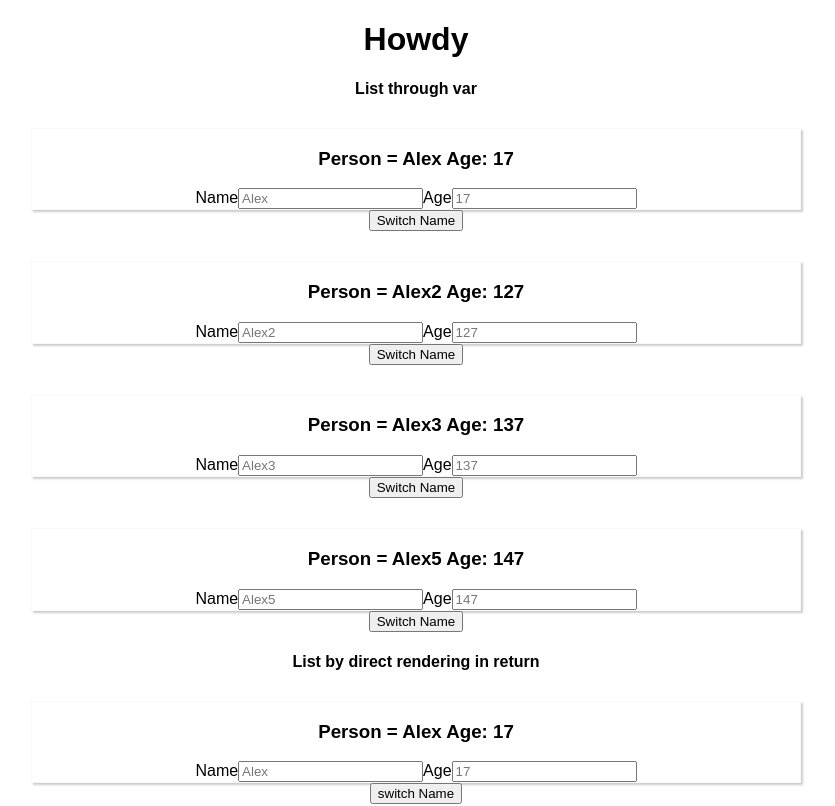
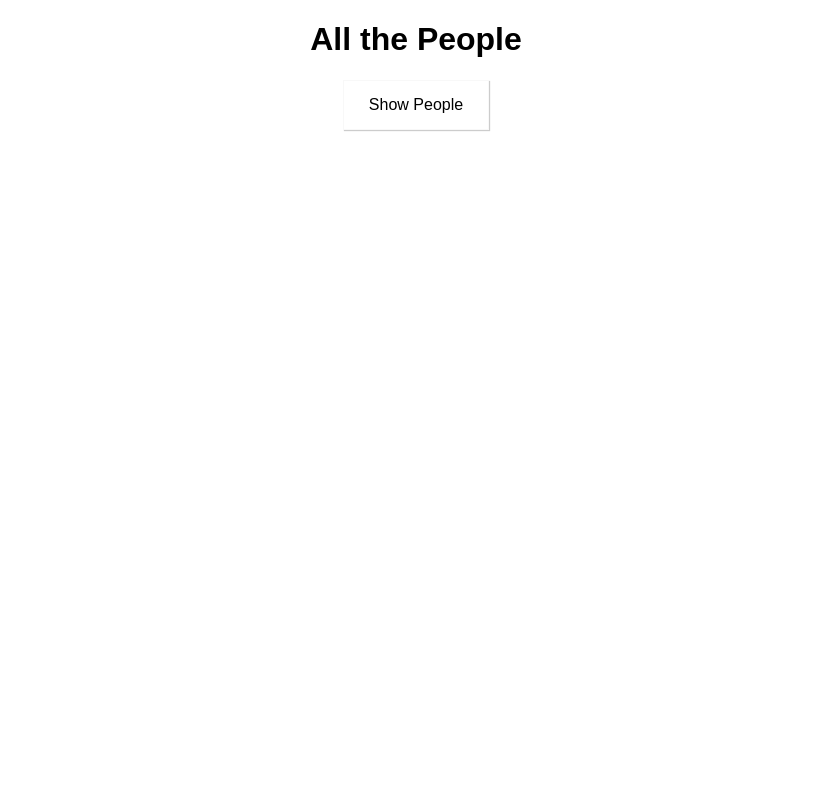
Before and after one commit to alexr101/react-course, a React (Create React App) app: page / in a window 1280 px wide. Shown: the top 806 px of the page, without its empty margins (224-1059 px from the left). Built offline with nearby package versions, Linux system fonts and the light colour scheme.

Commit message:
add togglePeople, add Button components, style everything a bit

```diff
--- a/src/App.js
+++ b/src/App.js
@@ -2,6 +2,7 @@ import React, { Component } from 'react';
 import logo from './logo.svg';
 import './App.css';
 import Person from './Components/Person/Person';
+import Button from './Components/Button/Button';
 
 class App extends Component {
   state = {
@@ -10,13 +11,18 @@ class App extends Component {
       {name: "Alex2", age: '127'},
       {name: "Alex3", age: '137'},
       {name: "Alex5", age: '147'},
+      {name: "Alex", age: '17'},
+      {name: "Alex2", age: '127'},
+      {name: "Alex3", age: '137'},
+      {name: "Alex5", age: '147'},
     ],
     updates: {
       editedPeople: []
-    }
+    },
+    showPeople: false
   }
 
-  switchNameHandler = () => {
+  updatePersonHandler = () => {
     var people = this.state.people;
     this.state.updates.editedPeople.map((updatedPerson, i) => {
       people[i] = updatedPerson;
@@ -77,41 +83,34 @@ class App extends Component {
     })
   }
 
+  togglePeopleList = () => {
+    var showPeople = this.state.showPeople;
+    this.setState({ showPeople: !showPeople });
+  }
+
   render() {
+    var peopleList;
 
-    const peopleList = this.state.people.map((person, i) => {
-      return (
-        <div key={i}>
-          <Person
+    if(this.state.showPeople) {
+      peopleList = this.state.people.map((person, i) => {
+        return (
+          <Person key={i}
             id = {i}
             name={person.name}
             age={person.age}
             onNameChangedHandler = {this.onNameChangedHandler}
             onAgeChangedHandler = {this.onAgeChangedHandler}
+            updatePersonHandler = {this.updatePersonHandler}
             ></Person>
-          <button onClick={this.switchNameHandler}>Switch Name</button>
-        </div>
+        );
+      })
+    }
 
-      );
-    })
     return (
       <div className="App">
-        <h1>Howdy</h1>
-        <h4>List through var</h4>
+        <h1>All the People</h1>
+        <Button click={this.togglePeopleList}>Show People</Button>
         {peopleList}
-        <h4>List by direct rendering in return</h4>
-        {this.state.people.map((person, i) => {
-          return (
-            <div key={i}>
-              <Person
-                id={i}
-                name={person.name}
-                age={person.age}
-                onNameChangedHandler = {this.onNameChangedHandler}></Person>
-              <button onClick={this.switchNameHandler}>switch Name</button>
-            </div>
-          );
-        })}
       </div>
     );
   }
--- /dev/null
+++ b/src/Components/Button/Button.css
@@ -0,0 +1,12 @@
+.btn-1 {
+
+  display: block;
+  padding: 15px 25px;
+  font-size: 1em;
+  background-color: white;
+  border: 1px solid #f8f8f8;
+  margin: auto;
+  box-shadow: 1px 1px 1px #ccc;
+  margin-top: 15px;
+  margin-bottom: 15px;
+}
--- /dev/null
+++ b/src/Components/Button/Button.js
@@ -0,0 +1,10 @@
+import React from 'react';
+import './Button.css';
+
+const Button = (props) => {
+  return (
+    <button className="btn-1" onClick={props.click}>{props.children}</button>
+  )
+}
+
+export default Button;
--- a/src/Components/Person/Person.css
+++ b/src/Components/Person/Person.css
@@ -1,8 +1,10 @@
 .Person {
-  width: 60%;
+  display: inline-block;
+  width: 20%;
   margin: auto;
-  box-shadow: 2px 2px 2px #ccc;
+  padding: 15px;
+  box-shadow: 1px 1px 1px #ccc;
   border: 1px solid #f8f8f8;
   text-align: center;
-  margin-top: 30px;
+  margin: 15px 15px;
 }
--- a/src/Components/Person/Person.js
+++ b/src/Components/Person/Person.js
@@ -1,14 +1,25 @@
 import React from 'react';
+import Button from './../Button/Button';
 import './Person.css'
+
 
 const person = (props) => {
   return  <div className="Person" onClick={props.click}>
-            <h3>Person = {props.name} Age: {props.age}</h3>
+            <h2>Profile Card</h2>
+            <h3>Name: {props.name}</h3>
+            <h3>Age: {props.age}</h3>
             <p>{props.children}</p>
-            <label for="name">Name</label>
-            <input id="name" onChange={(e) => props.onNameChangedHandler(e, props.id)} placeholder={props.name}/>
-            <label for="age">Age</label>
-            <input id="age" onChange={(e) => props.onAgeChangedHandler(e, props.id)} placeholder={props.age}/>
+            <div>
+              <label for="name">Name</label>
+              <input id="name" onChange={(e) => props.onNameChangedHandler(e, props.id)} placeholder={props.name}/>
+            </div>
+            <div>
+              <label for="age">Age</label>
+              <input id="age" onChange={(e) => props.onAgeChangedHandler(e, props.id)} placeholder={props.age}/>
+            </div>
+
+            <Button click={props.updatePersonHandler}>Update</Button>
+
           </div>
 };
 
```
